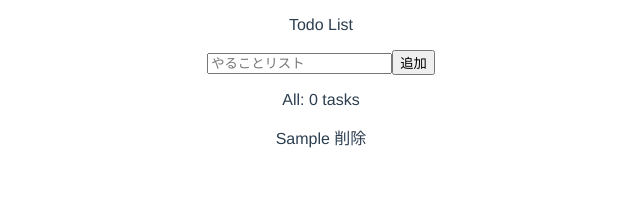
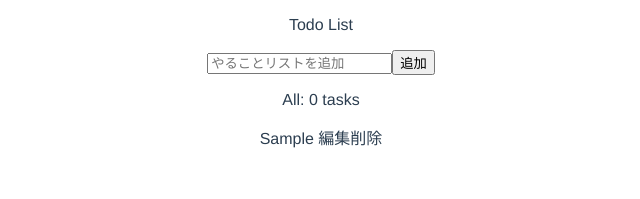
Before and after one commit to masahiro96848/vue-vuex-firebase, a Vue app: page / in a window 1280 px wide. Both pictures are taken after typing "Sample" into the empty fields and a click on the button "追加". Shown: the top 199 px of the page, without its empty margins (319-959 px from the left). Built offline with nearby package versions, Linux system fonts and the light colour scheme.

Commit message:
編集ボタンを追加

```diff
--- a/src/components/AddTodo.vue
+++ b/src/components/AddTodo.vue
@@ -4,7 +4,7 @@
             type="text"
             v-model="title"
             class="text-input"
-            placeholder="やることリスト"
+            placeholder="やることリストを追加"
         >
         <button type="submit" class="btn-add">
             追加
--- a/src/components/TodoList.vue
+++ b/src/components/TodoList.vue
@@ -1,6 +1,9 @@
 <template>
     <div class="list">
-        <p class="listheader">{{ title }} <span class="deletelist" @click="removeList">削除</span></p>
+        <p class="listheader">{{ title }}
+            <span class="updatelist" @click="updateList">編集</span>
+            <span class="deletelist" @click="removeList">削除</span>
+        </p>
 
     </div>
 </template>
@@ -18,6 +21,9 @@ export default {
         },
     },
     methods: {
+        updateList(){
+
+        },
         removeList(){
             this.$store.dispatch('removelist', {listIndex: this.listIndex})
         }
--- a/src/store/index.js
+++ b/src/store/index.js
@@ -13,6 +13,9 @@ const store =  new Vuex.Store({
     addtodo(state, payload) {
       state.list.push({title: payload.title, todos:[]})
     },
+    // updatetodo(state, payload) {
+    //   state.list.
+    // },
     removelist(state, payload) {
       state.list.splice(payload.listIndex, 1)
     }
```
